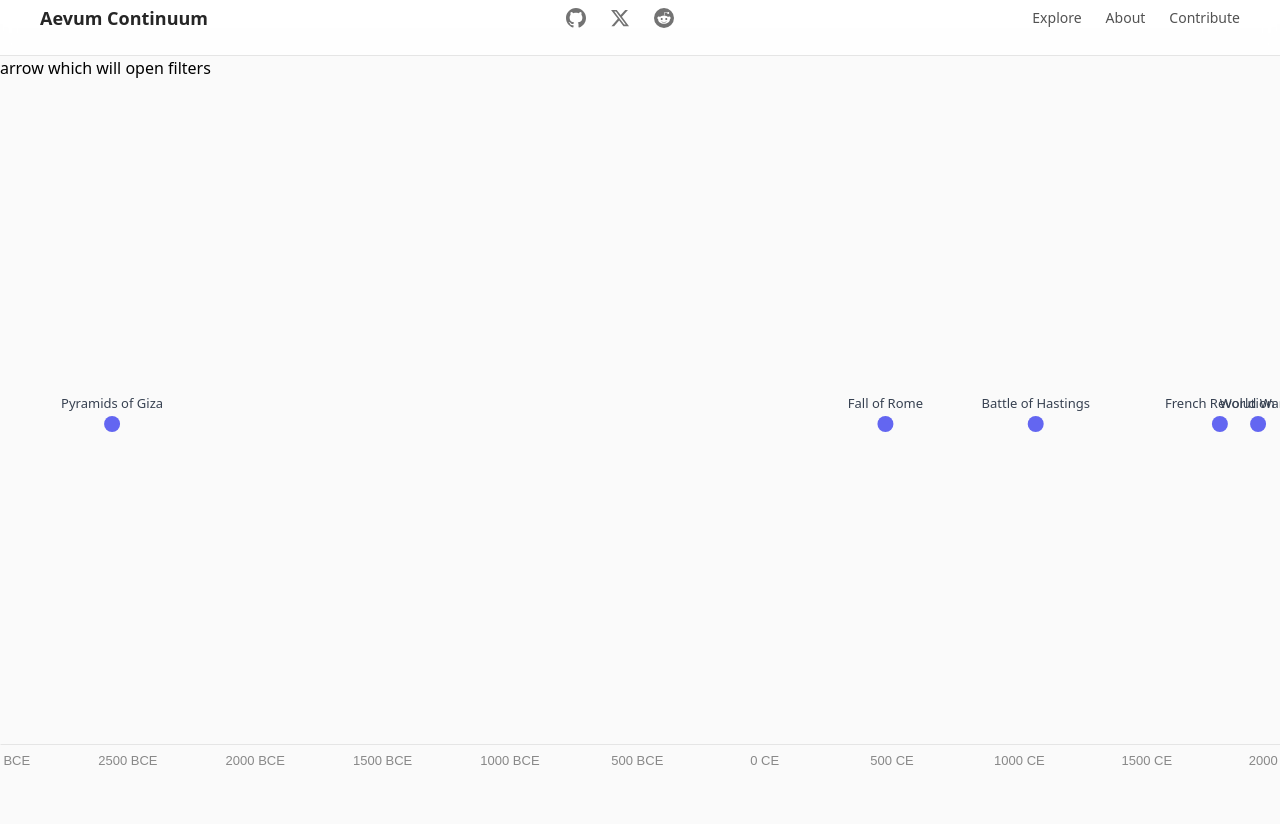
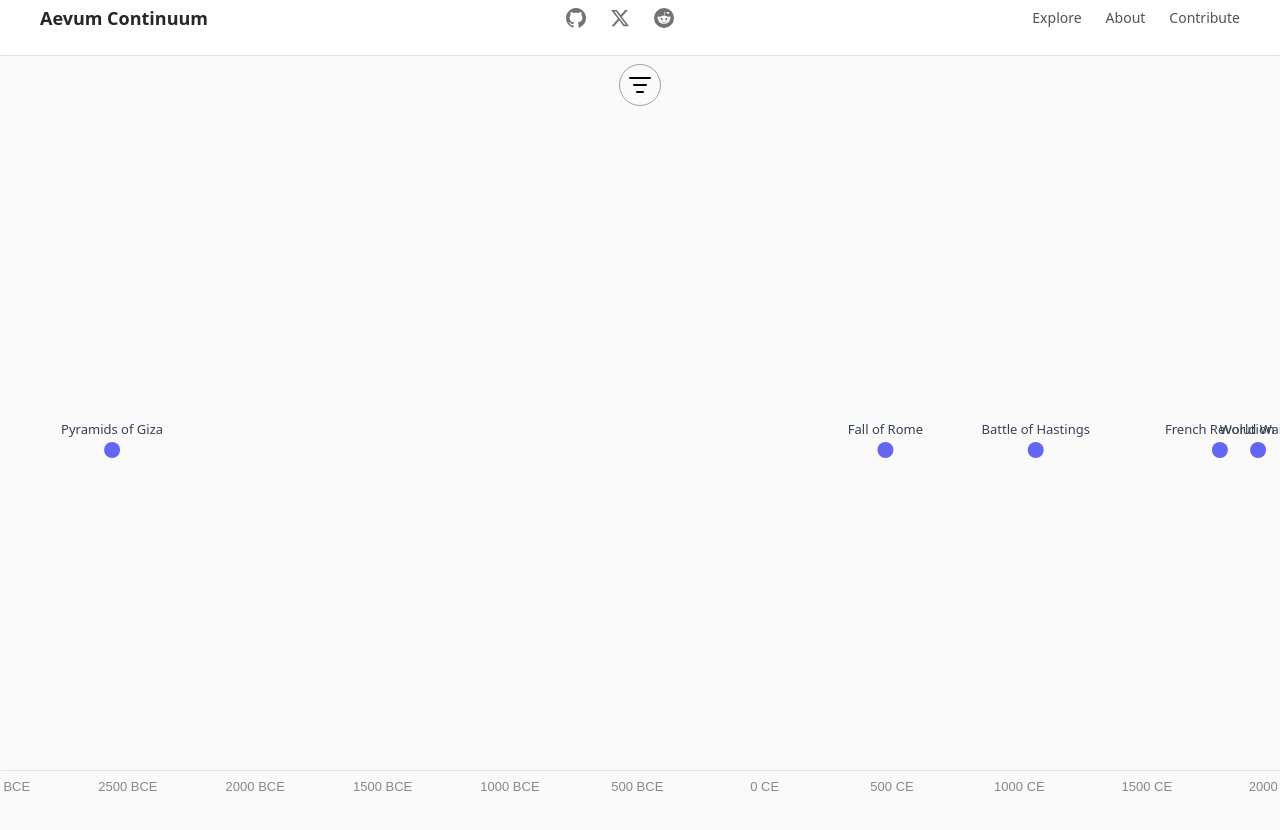
Before and after one commit to PixelCodeCo/Aevum-Continuum-UI, a Next.js app: page / in a window 1280 px wide. Shown: the top 830 px of the page. Built offline with nearby package versions, Linux system fonts and the light colour scheme.

Commit message:
Add initial filter & filter modal

```diff
--- /dev/null
+++ b/app/components/Filter/Filter.tsx
@@ -0,0 +1,24 @@
+import { ListFilter } from "lucide-react";
+import { FiltersModal } from "@/app/components/Modal/FiltersModal";
+import { useState } from "react";
+
+export function Filter() {
+  const [hidden, setHidden] = useState(false);
+
+  const filterModal = () => {
+    setHidden(!hidden);
+  };
+  return (
+    <>
+      <div className="flex justify-center">
+        <div
+          className="border rounded-full p-2 border-zinc-400 mt-2 cursor-pointer"
+          onClick={filterModal}
+        >
+          <ListFilter />
+        </div>
+      </div>
+      {hidden && <FiltersModal />}
+    </>
+  );
+}
--- /dev/null
+++ b/app/components/Filter/index.ts
@@ -0,0 +1 @@
+export { Filter } from "./Filter";
--- /dev/null
+++ b/app/components/Modal/FiltersModal.tsx
@@ -0,0 +1,7 @@
+export function FiltersModal () {
+    return (
+        <div className="absolute top-20 left-[48%] border p-4 rounded-md">
+            <h1>Filters Modal</h1>
+        </div>
+    )
+}
--- /dev/null
+++ b/app/components/Modal/index.ts
@@ -0,0 +1 @@
+export { FiltersModal } from "./FiltersModal";
--- a/app/components/Timeline/Timeline.tsx
+++ b/app/components/Timeline/Timeline.tsx
@@ -2,6 +2,7 @@
 
 import { useTimeline } from "@/app/hooks/useTimeline";
 import type { TimelineEvent } from "@/app/types/timeline";
+import { Filter } from "@/app/components/Filter/index";
 
 interface TimelineProps {
   events: TimelineEvent[];
@@ -13,7 +14,7 @@ export function Timeline({ events }: TimelineProps) {
   return (
     <div className="relative">
       <div className="sticky z-40 top-14 right-0">
-        <h1>arrow which will open filters</h1>
+        <Filter />
       </div>
       <svg ref={svgRef} />
     </div>
```
